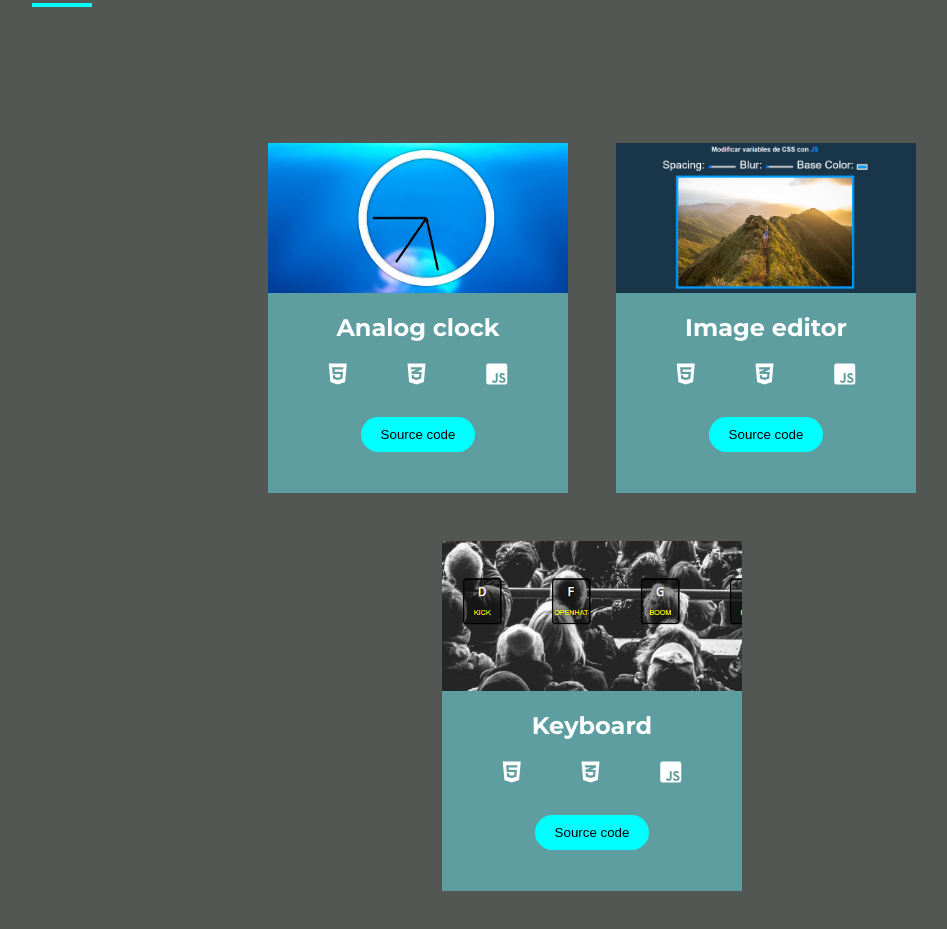
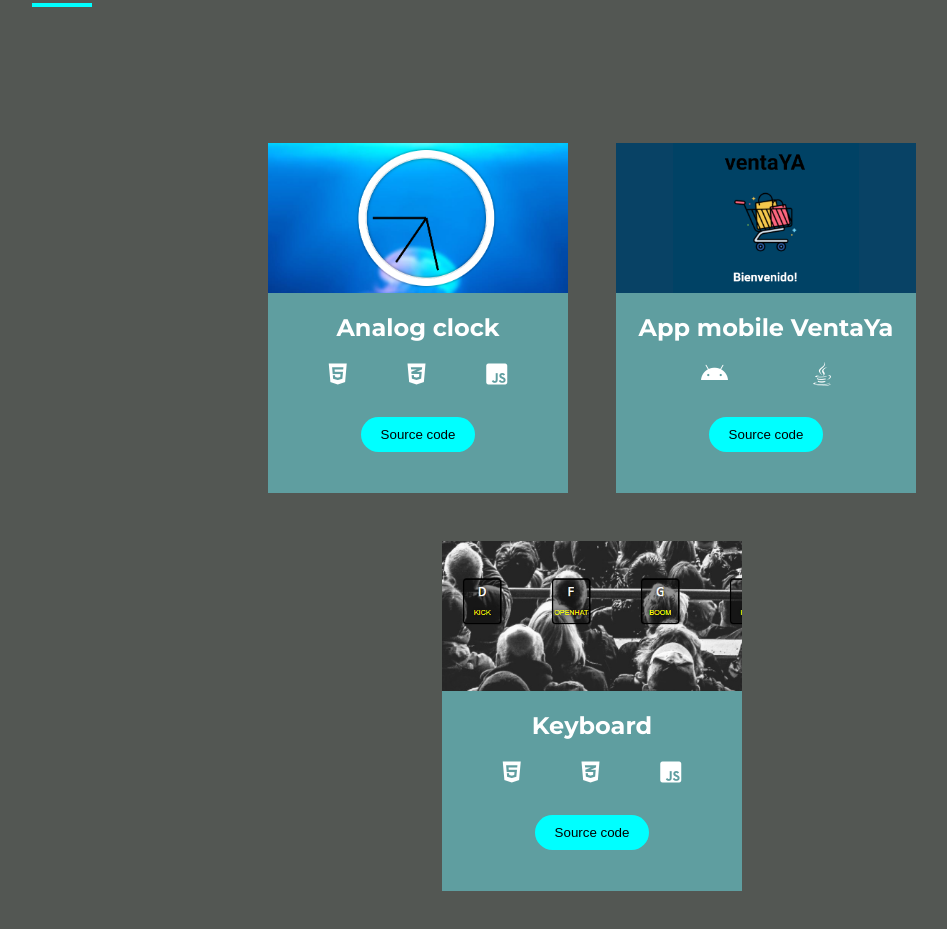
Before and after one commit to gastontab/mgtWeb, a plain HTML site: page index.html in a window 1280 px wide. Shown: the part 875-1804 px from the top of the page, without its empty margins (48-995 px from the left). Drawn offline with Linux system fonts and the light colour scheme.

Commit message:
reemplazo de proyecto

```diff
--- a/index.html
+++ b/index.html
@@ -93,15 +93,15 @@
             <div class="card">
                 <div class="card_img" id="card_img-2"></div>
                 <div class="card_title">
-                    <h2>Image editor</h2>
+                    <h2>App mobile VentaYa</h2>
                 </div>
                 <div class="card_projects-links">
-                    <i class="fab fa-html5"></i>
-                    <i class="fab fa-css3-alt"></i>
-                    <i class="fab fa-js-square"></i>
+                    <i class="fab fa-android"></i>
+                    <i class="fab fa-java"></i>
+                    <!--<i class="fab fa-js-square"></i>-->
                 </div>
                 <div class="project-details-content">
-                    <a href="https://github.com/gastontab/proyectos-JS/tree/master/editorIMG" target="_BLANK">
+                    <a href="https://github.com/gastontab/ventaYA" target="_BLANK">
                         <button class="project-details download-cv">Source code</button>
                     </a>
                 </div>
--- a/style.css
+++ b/style.css
@@ -221,8 +221,10 @@ h1{
     background-position-x: center;
 }
 #card_img-2{
-    background-image: url("editor-img.png");
+    background-image: url("ventaYa.png");
     background-position-x: center;
+    background-size:contain;
+    background-color: #084265;
 }
 #card_img-3{
     background-image: url("piano.png");
```
Also changed, not shown: ventaYa.png (added).
